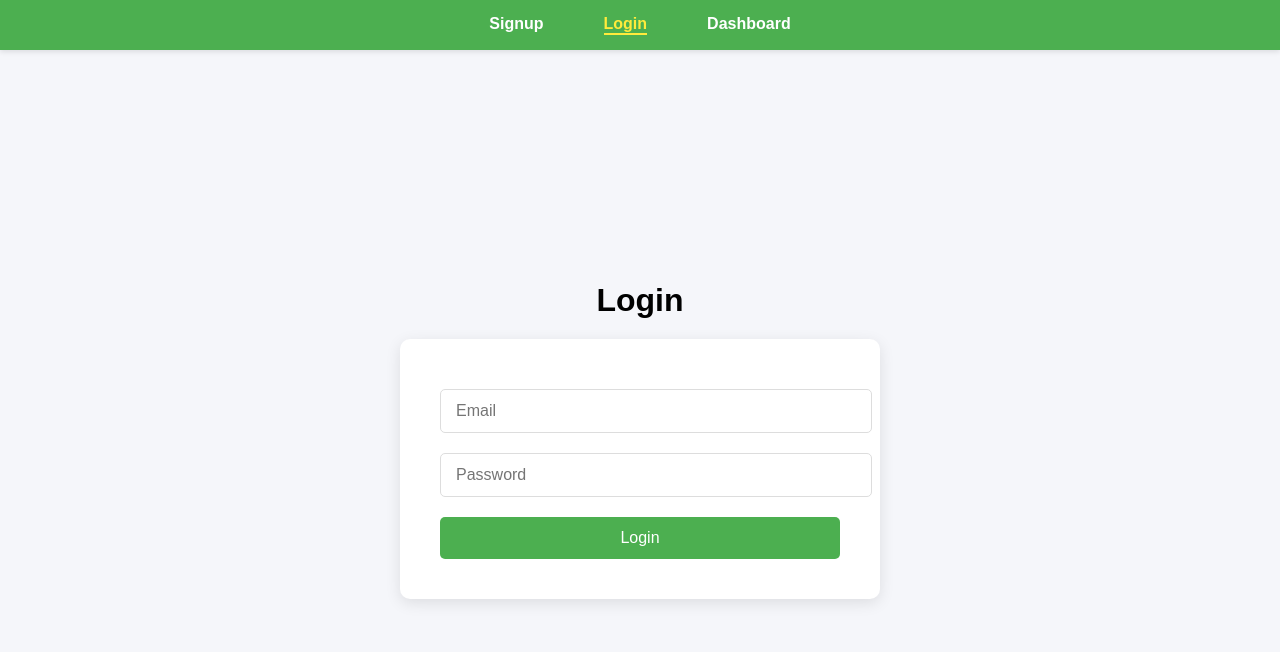
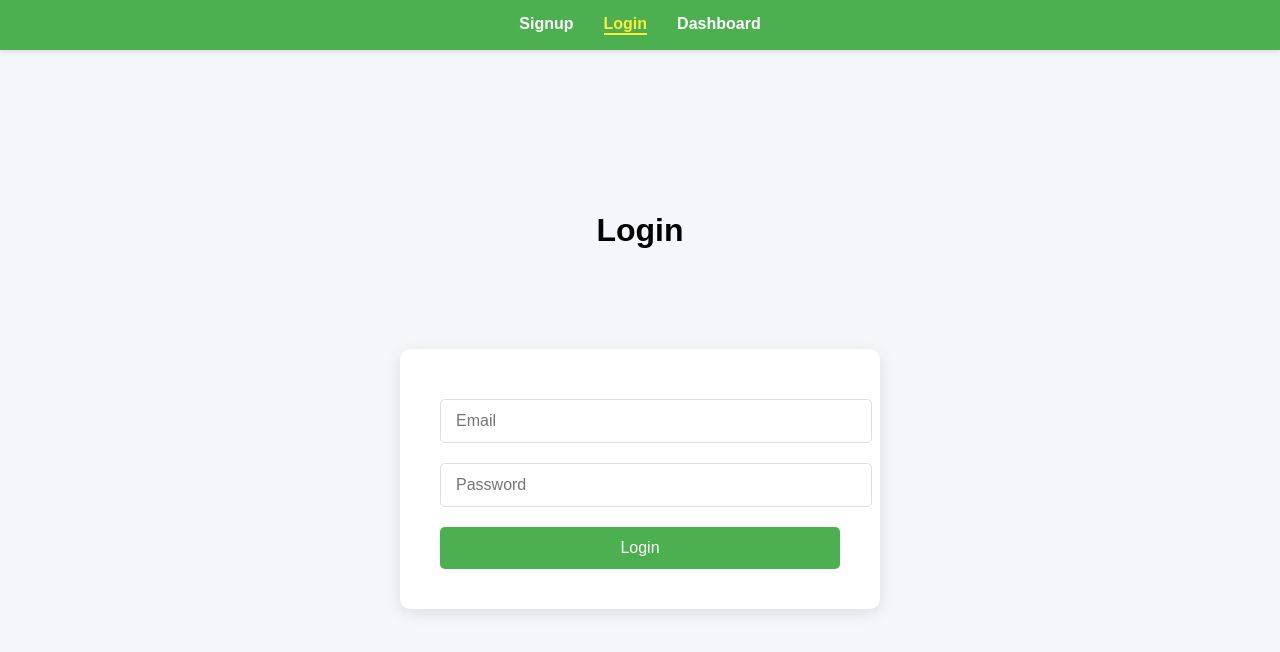
Before and after one commit to codeknack23/authFrontend, a React (Vite) app: page /login in a window 1280 px wide. Shown: the top 652 px of the page. Built offline with nearby package versions, Linux system fonts and the light colour scheme.

Commit message:
first commit

```diff
--- a/src/index.css
+++ b/src/index.css
@@ -7,66 +7,10 @@ body {
     justify-content: center;
     align-items: center;
     min-height: 100vh;
+    flex-direction: column; /* so navbar stays on top, form below */
 }
 
-form {
-    background-color: #ffffff;
-    padding: 40px;
-    border-radius: 10px;
-    box-shadow: 0 4px 15px rgba(0, 0, 0, 0.1);
-    max-width: 400px;
-    width: 100%;
-}
-
-input {
-    width: 100%;
-    padding: 12px 15px;
-    margin: 10px 0;
-    border: 1px solid #ddd;
-    border-radius: 5px;
-    font-size: 16px;
-}
-
-button {
-    width: 100%;
-    padding: 12px;
-    background-color: #4CAF50;
-    color: white;
-    border: none;
-    border-radius: 5px;
-    font-size: 16px;
-    cursor: pointer;
-    margin-top: 10px;
-}
-
-button:hover {
-    background-color: #45a049;
-}
-
-nav {
-    margin-bottom: 20px;
-}
-
-nav a {
-    margin: 0 15px;
-    text-decoration: none;
-    color: #333;
-    font-weight: bold;
-}
-
-h1 {
-    text-align: center;
-    margin-bottom: 20px;
-}
-
-.dashboard {
-    text-align: center;
-    background: white;
-    padding: 30px;
-    border-radius: 10px;
-    box-shadow: 0 4px 15px rgba(0, 0, 0, 0.1);
-}
-/* Navbar styles */
+/* Navbar */
 .navbar {
     position: fixed;
     top: 0;
@@ -98,7 +42,51 @@ h1 {
     border-bottom: 2px solid #ffeb3b;
 }
 
-/* Push main content below navbar */
-main {
-    margin-top: 80px;
+/* Center the form under navbar */
+form {
+    background-color: #ffffff;
+    padding: 40px;
+    border-radius: 10px;
+    box-shadow: 0 4px 15px rgba(0, 0, 0, 0.1);
+    max-width: 400px;
+    width: 100%;
+    margin-top: 100px; /* push down below navbar */
 }
+
+input {
+    width: 100%;
+    padding: 12px 15px;
+    margin: 10px 0;
+    border: 1px solid #ddd;
+    border-radius: 5px;
+    font-size: 16px;
+}
+
+button {
+    width: 100%;
+    padding: 12px;
+    background-color: #4CAF50;
+    color: white;
+    border: none;
+    border-radius: 5px;
+    font-size: 16px;
+    cursor: pointer;
+    margin-top: 10px;
+}
+
+button:hover {
+    background-color: #45a049;
+}
+
+h1 {
+    text-align: center;
+    margin-bottom: 20px;
+}
+
+.dashboard {
+    text-align: center;
+    background: white;
+    padding: 30px;
+    border-radius: 10px;
+    box-shadow: 0 4px 15px rgba(0, 0, 0, 0.1);
+}
```
